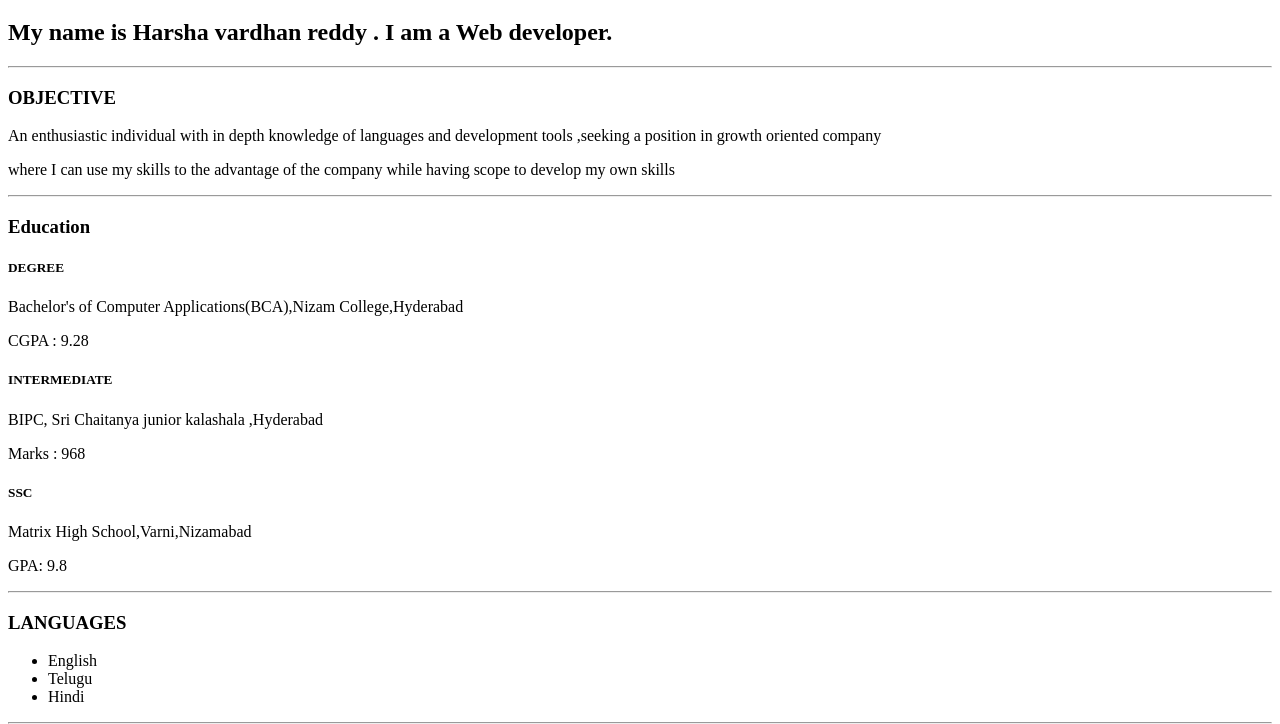
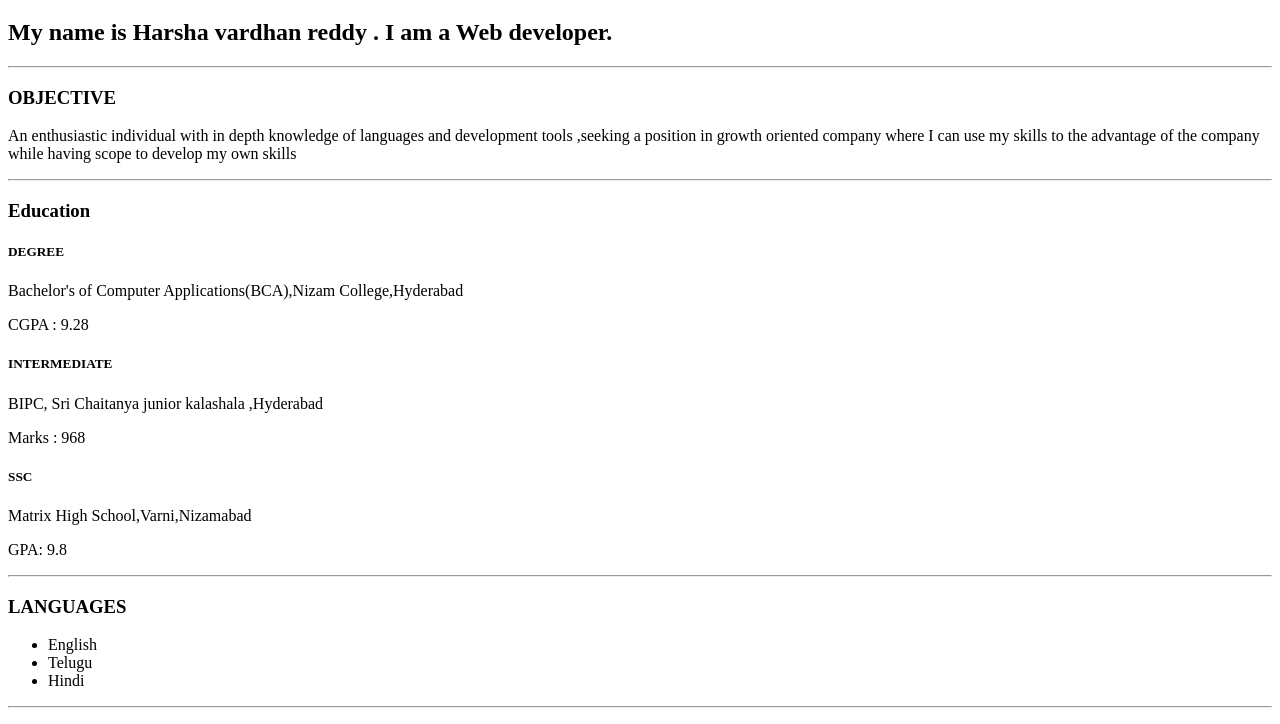
Before and after one commit to itsharsha3/Html-portfolio, a plain HTML site: page index.html in a window 1280 px wide. Shown: the part 61-785 px from the top of the page. Drawn offline with Linux system fonts and the light colour scheme.

Commit message:
Update index.html

```diff
--- a/index.html
+++ b/index.html
@@ -10,8 +10,7 @@
     <h2>My name is Harsha vardhan reddy . I am a Web developer.</h2>
     <hr>
     <h3>OBJECTIVE</h3>
-    <p>An enthusiastic individual with in depth knowledge of languages and development tools ,seeking a position in growth oriented company</p>
-    <p>where I can use my skills to the advantage of the company while having scope to develop my own skills</p>
+    <p>An enthusiastic individual with in depth knowledge of languages and development tools ,seeking a position in growth oriented company where I can use my skills to the advantage of the company while having scope to develop my own skills</p>
     <hr>
     <h3>Education</h3>
     <h5>DEGREE</h5>
```
